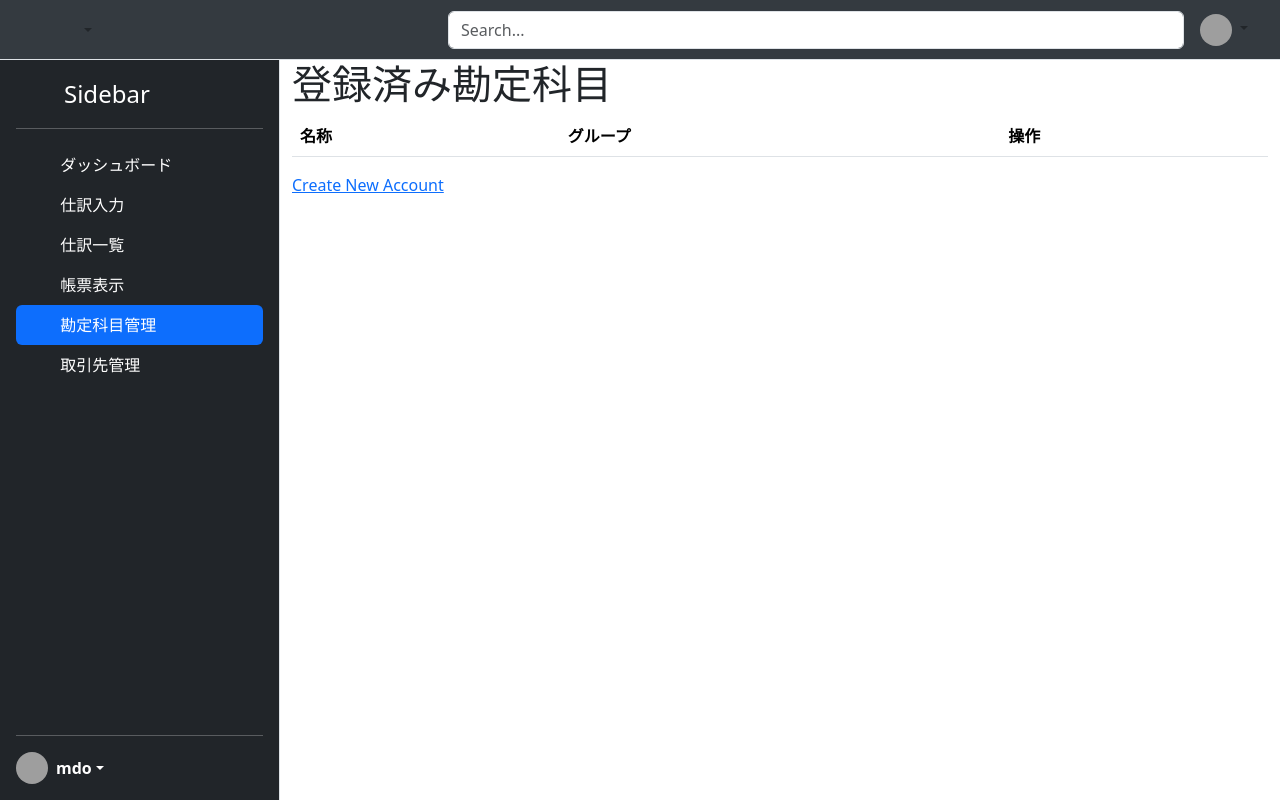
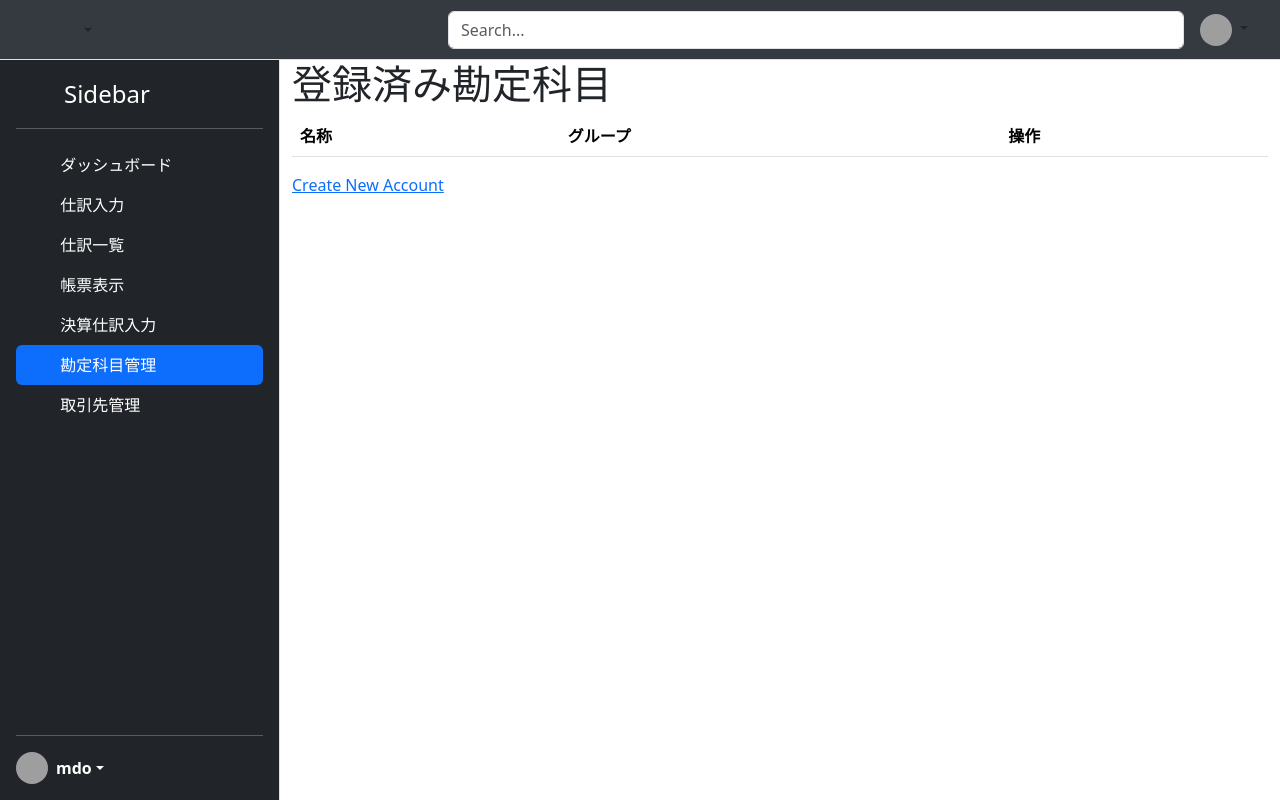
Before and after one commit to Kou-Yamaguchi/accounting, a Django app: page /ledger/accounts/ in a window 1280 px wide. Run offline with Django 4.2, Linux system fonts and the light colour scheme; lists and menus that the app fills with data are empty; some libraries are stand-ins or nearby versions; grey boxes are pictures that could not be loaded.

Commit message:
adjutmetlink

```diff
--- a/src/sample/templates/sidebar.html
+++ b/src/sample/templates/sidebar.html
@@ -45,6 +45,14 @@
           <use xlink:href="#people-circle" />
         </svg>
         帳票表示
+      </a>
+    </li>
+    <li>
+      <a href="{% url 'adjustment_entry_new' %}" class="nav-link text-white">
+        <svg class="bi me-2" width="16" height="16">
+          <use xlink:href="#people-circle" />
+        </svg>
+        決算仕訳入力
       </a>
     </li>
     <li>
```
